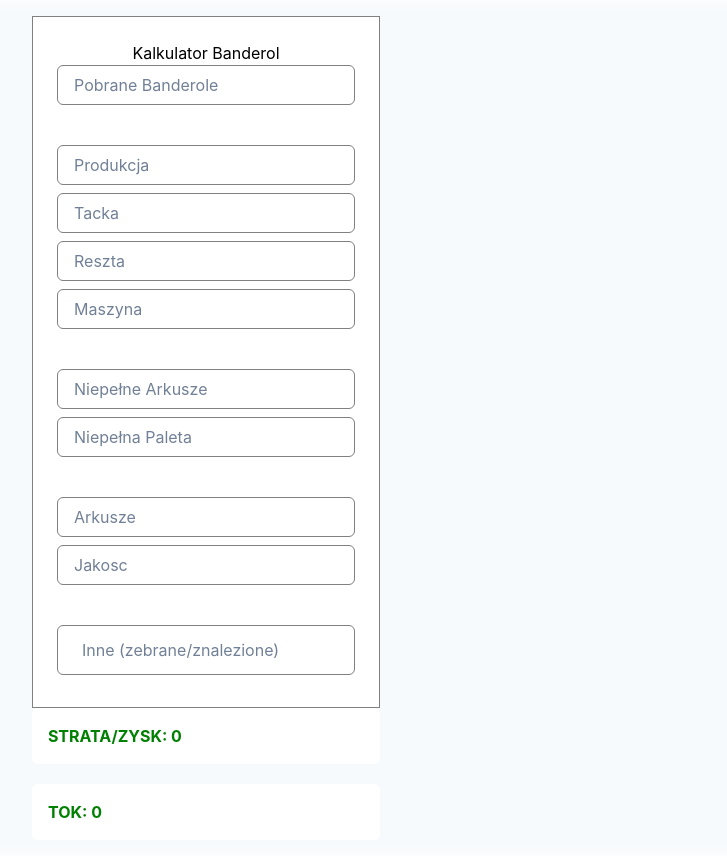
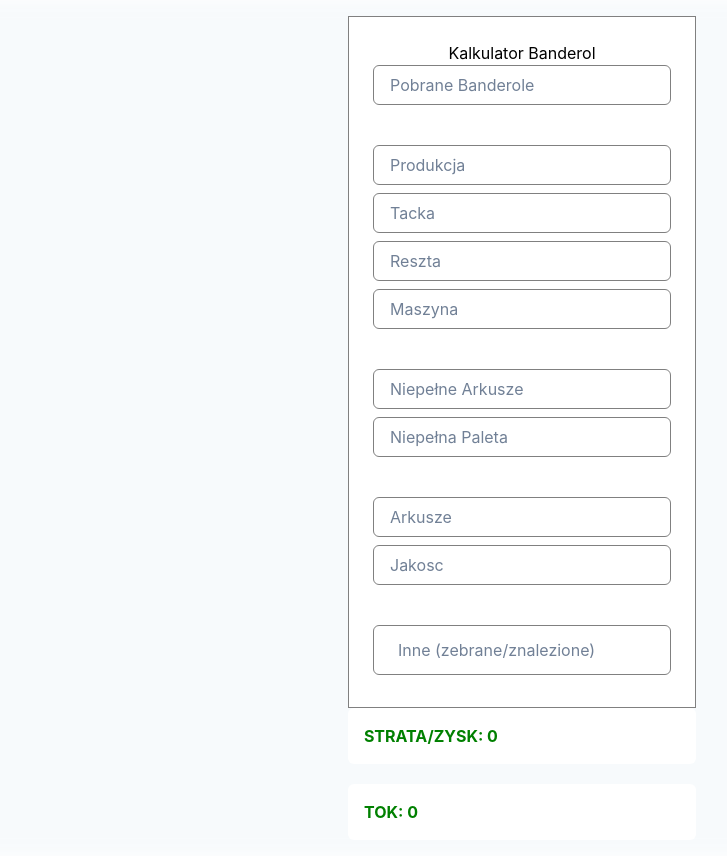
Before and after one commit to jstarzon/banderole-v2, a React (Create React App) app: page / in a window 1280 px wide. Shown: the whole page, without its empty margins (118-845 px from the left). Built offline with nearby package versions, Linux system fonts and the light colour scheme.

Commit message:
align items

```diff
--- a/src/StampCounting.js
+++ b/src/StampCounting.js
@@ -175,7 +175,7 @@ const StampCounting = () => {
 
       return (
     <Box p={4}>
-      <Grid templateColumns="1fr 1fr" gap={4} justifyItems="center">
+      <Grid  gap={4} justifyItems="center">
         <Box>
           <Flex direction="column" alignItems="center" border="1px solid gray" p={6} bg="white" color="black">
             <Text textAlign="center">Kalkulator Banderol</Text>
```
